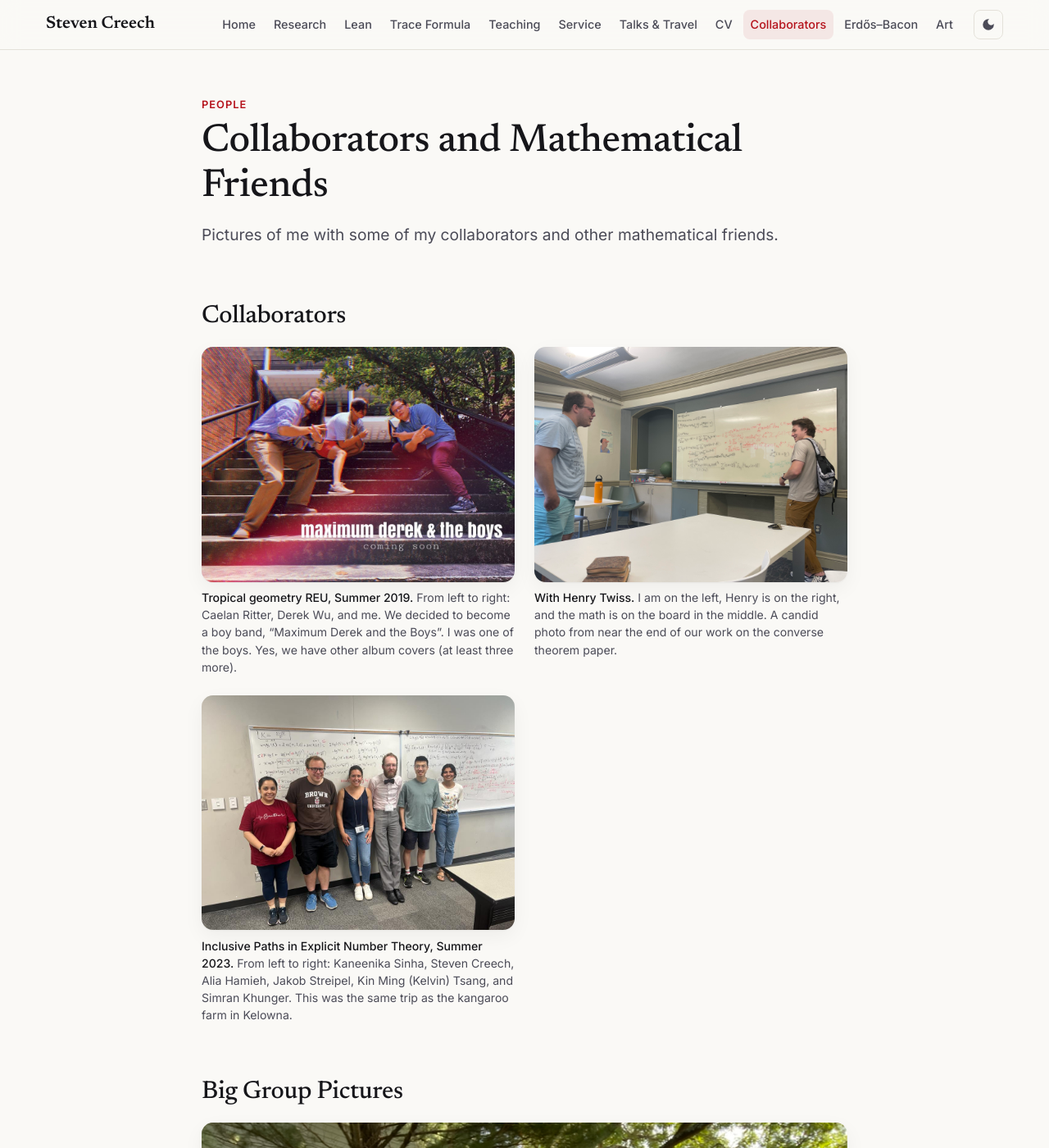
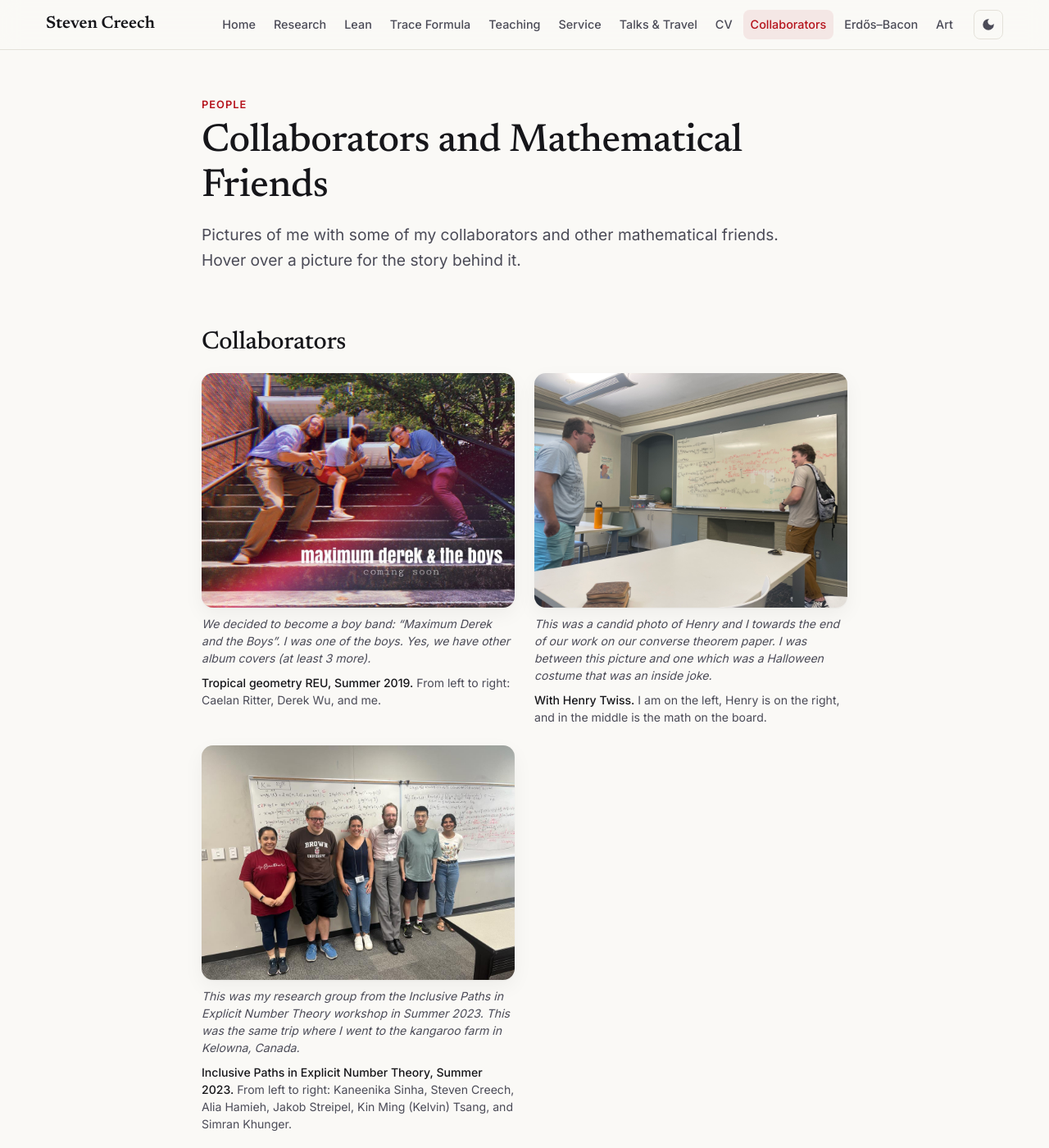
Before and after one commit to stevenecreech/stevenecreech.github.io, a Jekyll site: the page built from collaborators/index.html, in a window 1280 px wide and 1400 px high. Shown: the whole window at 82% size. Built offline with Jekyll 4.4.1, drawn with Linux system fonts in a browser that asks for light colours; some of the changed text lies outside the part shown.

Commit message:
Restore hover stories on collaborator and art photos

```diff
--- a/collaborators/index.html
+++ b/collaborators/index.html
@@ -6,43 +6,41 @@
 <header class="page-header">
   <p class="eyebrow">People</p>
   <h1>Collaborators and Mathematical Friends</h1>
-  <p class="lede">Pictures of me with some of my collaborators and other mathematical friends.</p>
+  <p class="lede">Pictures of me with some of my collaborators and other mathematical friends. Hover over a picture for the story behind it.</p>
 </header>
 
 <h2>Collaborators</h2>
 <div class="photo-grid">
   <figure>
-    <img src="/images/Maximum Derek.JPG" alt="Caelan Ritter, Derek Wu, and Steven Creech posing as a boy band" loading="lazy">
-    <figcaption>
-      <strong>Tropical geometry REU, Summer 2019.</strong> From left to right: Caelan Ritter, Derek Wu, and me.
-      We decided to become a boy band, “Maximum Derek and the Boys”. I was one of the boys. Yes, we have other
-      album covers (at least three more).
-    </figcaption>
+    <div class="photo">
+      <img src="/images/Maximum Derek.JPG" alt="Caelan Ritter, Derek Wu, and Steven Creech posing as a boy band" loading="lazy">
+      <span class="hover-text">We decided to become a boy band: “Maximum Derek and the Boys”. I was one of the boys. Yes, we have other album covers (at least 3 more).</span>
+    </div>
+    <figcaption><strong>Tropical geometry REU, Summer 2019.</strong> From left to right: Caelan Ritter, Derek Wu, and me.</figcaption>
   </figure>
   <figure>
-    <img src="/images/Picture of Henry and I.jpg" alt="Steven Creech and Henry Twiss in front of a blackboard" loading="lazy">
-    <figcaption>
-      <strong>With Henry Twiss.</strong> I am on the left, Henry is on the right, and the math is on the board in the
-      middle. A candid photo from near the end of our work on the converse theorem paper.
-    </figcaption>
+    <div class="photo">
+      <img src="/images/Picture of Henry and I.jpg" alt="Steven Creech and Henry Twiss in front of a whiteboard" loading="lazy">
+      <span class="hover-text">This was a candid photo of Henry and I towards the end of our work on our converse theorem paper. I was between this picture and one which was a Halloween costume that was an inside joke.</span>
+    </div>
+    <figcaption><strong>With Henry Twiss.</strong> I am on the left, Henry is on the right, and in the middle is the math on the board.</figcaption>
   </figure>
   <figure>
-    <img src="/images/BIRS Project Team.JPG" alt="The BIRS project team from Inclusive Paths in Explicit Number Theory" loading="lazy">
-    <figcaption>
-      <strong>Inclusive Paths in Explicit Number Theory, Summer 2023.</strong> From left to right: Kaneenika Sinha,
-      Steven Creech, Alia Hamieh, Jakob Streipel, Kin Ming (Kelvin) Tsang, and Simran Khunger. This was the same
-      trip as the kangaroo farm in Kelowna.
-    </figcaption>
+    <div class="photo">
+      <img src="/images/BIRS Project Team.JPG" alt="The project team from Inclusive Paths in Explicit Number Theory" loading="lazy">
+      <span class="hover-text">This was my research group from the Inclusive Paths in Explicit Number Theory workshop in Summer 2023. This was the same trip where I went to the kangaroo farm in Kelowna, Canada.</span>
+    </div>
+    <figcaption><strong>Inclusive Paths in Explicit Number Theory, Summer 2023.</strong> From left to right: Kaneenika Sinha, Steven Creech, Alia Hamieh, Jakob Streipel, Kin Ming (Kelvin) Tsang, and Simran Khunger.</figcaption>
   </figure>
 </div>
 
 <h2>Big Group Pictures</h2>
 <div class="photo-grid">
   <figure>
-    <img src="/images/TieDye.jpg" alt="Brown math department members in tie-dyed shirts" loading="lazy">
-    <figcaption>
-      <strong>Brown math tie-dye day.</strong> A subset of Brown's math department after we tie-dyed our shirts.
-      Ella was sad she missed the photo, so I photoshopped her into the corner.
-    </figcaption>
+    <div class="photo">
+      <img src="/images/TieDye.jpg" alt="Brown math department members in tie-dyed shirts" loading="lazy">
+      <span class="hover-text">This is a subset of Brown's math department after we tie-dyed our shirts. Ella was sad she missed the photo, so I photoshopped her into the corner.</span>
+    </div>
+    <figcaption><strong>Brown math tie-dye day.</strong></figcaption>
   </figure>
 </div>
--- a/css/main.css
+++ b/css/main.css
@@ -285,6 +285,19 @@
 .photo-grid figure { margin: 0; }
 .photo-grid img { width: 100%; height: auto; border-radius: var(--radius); box-shadow: var(--shadow); }
 .photo-grid figcaption { margin-top: 0.6em; }
+
+/* Hover stories on photos: overlay on pointer devices, plain text on touch devices */
+.photo { position: relative; }
+.photo .hover-text { display: block; font-size: 0.88rem; color: var(--muted); margin-top: 0.6em; line-height: 1.5; font-style: italic; }
+@media (hover: hover) and (pointer: fine) {
+  .photo .hover-text {
+    position: absolute; inset: 0; margin: 0; padding: 20px; font-style: normal;
+    display: flex; align-items: center; justify-content: center; text-align: center;
+    background: rgba(0, 0, 0, 0.75); color: #fff; font-size: 0.95rem;
+    border-radius: var(--radius); opacity: 0; transition: opacity 0.2s ease;
+  }
+  .photo:hover .hover-text { opacity: 1; }
+}
 .photo-grid figcaption strong { color: var(--text); font-weight: 500; }
 
 figure.wide { margin: 1.5rem 0; }
```
Also changed, not shown: _posts/2024-06-18-Glass-Klein-Bottle.md (+10 -4 lines).
